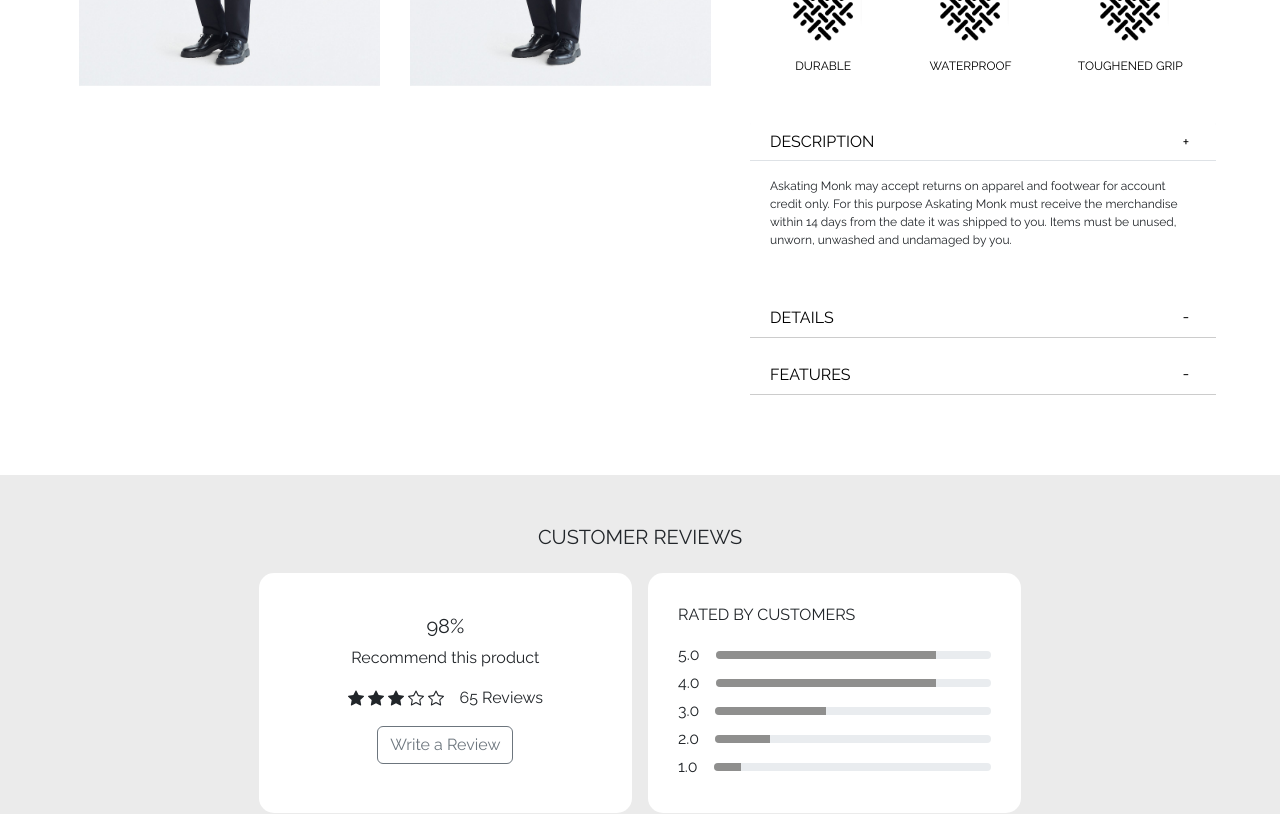
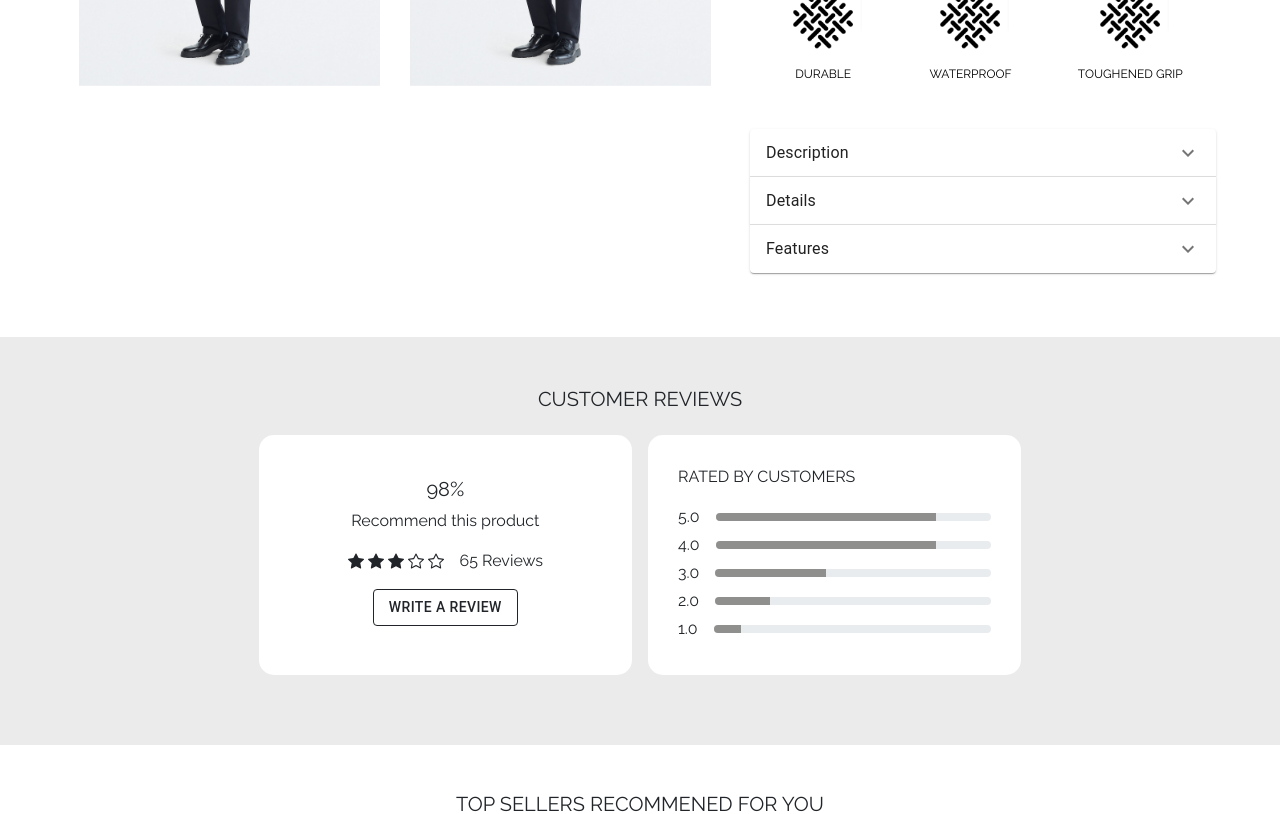
Before and after one commit to dshant/capcons, a Next.js app: page /product-single in a window 1280 px wide. Shown: the part 920-1734 px from the top of the page. Built offline with nearby package versions, Linux system fonts and the light colour scheme.

Commit message:
review page changes

```diff
--- a/components/Footer/Footer.js
+++ b/components/Footer/Footer.js
@@ -1,8 +1,7 @@
 import React from "react";
-import Grid from "@mui/material/Grid";
 import styles from "./footer.module.css";
 import { Container } from "@mui/system";
-import { List, ListItem, ListItemText, Typography } from "@mui/material";
+import { List, ListItem, ListItemText, Typography, Grid } from "@mui/material";
 
 export const Footer = () => {
   return (
--- a/components/ProductDetail/ProductDetail.js
+++ b/components/ProductDetail/ProductDetail.js
@@ -1,47 +1,76 @@
 import React from "react";
-import { Accordion } from "react-bootstrap";
+import Accordion from '@mui/material/Accordion';
+import AccordionDetails from '@mui/material/AccordionDetails';
+import AccordionSummary from '@mui/material/AccordionSummary';
+import Typography from '@mui/material/Typography';
+import ExpandMoreIcon from '@mui/icons-material/ExpandMore';
 
 export const ProductDetail = () => {
+
+  const [expanded, setExpanded] = React.useState(false);
+
+  const handleChange = (panel) => (event, isExpanded) => {
+    setExpanded(isExpanded ? panel : false);
+  };
+
   return (
     <>
       <div>
-        <Accordion className="mb-3" defaultActiveKey="0">
-          <Accordion.Item className="mb-3" eventKey="0">
-            <Accordion.Header>Description</Accordion.Header>
-            <Accordion.Body>
-              <p>
+        <Accordion expanded={expanded === 'panel1'} onChange={handleChange('panel1')}>
+          <AccordionSummary
+            expandIcon={<ExpandMoreIcon />}
+            aria-controls="panel1bh-content"
+            id="panel1bh-header"
+          >
+            <Typography>Description</Typography>
+          </AccordionSummary>
+          <AccordionDetails>
+            <Typography>
               Askating Monk may accept returns on apparel and footwear for
               account credit only. For this purpose Askating Monk must receive
               the merchandise within 14 days from the date it was shipped to
               you. Items must be unused, unworn, unwashed and undamaged by
               you.
-              </p>
-            </Accordion.Body>
-          </Accordion.Item>
-          <Accordion.Item className="mb-3" eventKey="1">
-            <Accordion.Header>Details</Accordion.Header>
-            <Accordion.Body>
-              <p>
+            </Typography>
+          </AccordionDetails>
+        </Accordion>
+
+        <Accordion expanded={expanded === 'panel2'} onChange={handleChange('panel2')}>
+          <AccordionSummary
+            expandIcon={<ExpandMoreIcon />}
+            aria-controls="panel2bh-content"
+            id="panel2bh-header"
+          >
+            <Typography>Details</Typography>
+          </AccordionSummary>
+          <AccordionDetails>
+            <Typography>
               Askating Monk may accept returns on apparel and footwear for
               account credit only. For this purpose Askating Monk must receive
               the merchandise within 14 days from the date it was shipped to
               you. Items must be unused, unworn, unwashed and undamaged by
               you.
-              </p>
-            </Accordion.Body>
-          </Accordion.Item>
-          <Accordion.Item className="mb-3" eventKey="2">
-            <Accordion.Header>Features</Accordion.Header>
-            <Accordion.Body>
-              <p>
+            </Typography>
+          </AccordionDetails>
+        </Accordion>
+
+        <Accordion expanded={expanded === 'panel3'} onChange={handleChange('panel3')}>
+          <AccordionSummary
+            expandIcon={<ExpandMoreIcon />}
+            aria-controls="panel3bh-content"
+            id="panel3bh-header"
+          >
+            <Typography>Features</Typography>
+          </AccordionSummary>
+          <AccordionDetails>
+            <Typography>
               Askating Monk may accept returns on apparel and footwear for
               account credit only. For this purpose Askating Monk must receive
               the merchandise within 14 days from the date it was shipped to
               you. Items must be unused, unworn, unwashed and undamaged by
               you.
-              </p>
-            </Accordion.Body>
-          </Accordion.Item>
+            </Typography>
+          </AccordionDetails>
         </Accordion>
       </div>
     </>
--- a/components/ReviewSection/ReviewSection.js
+++ b/components/ReviewSection/ReviewSection.js
@@ -1,8 +1,8 @@
 import React from "react";
-import { Button, Col, Row, ProgressBar } from "react-bootstrap";
+import { ProgressBar } from "react-bootstrap";
 import styles from "./review.module.css";
 import { BsStarFill, BsStar } from "react-icons/bs";
-import { Container, Grid } from "@mui/material";
+import { Container, Grid, Button } from "@mui/material";
 
 export const ReviewSection = () => {
   return (
@@ -27,7 +27,7 @@ export const ReviewSection = () => {
                       </div>
                       <span>65 Reviews</span>
                     </div>
-                    <Button className="mb-2" variant="outline-secondary">
+                    <Button className="mb-2" variant="outlined" color='inherit'>
                       Write a Review
                     </Button>
                   </div>
--- a/components/SizePicker/SizePicker.js
+++ b/components/SizePicker/SizePicker.js
@@ -1,7 +1,7 @@
 import Link from "next/link";
 import React from "react";
-import { Button } from "react-bootstrap";
 import styles from "./sizePicker.module.css";
+import {Button, Box} from '@mui/material';
 
 export const SizePicker = () => {
   return (
@@ -11,7 +11,7 @@ export const SizePicker = () => {
           <h5>SIZE</h5>
           <Link href="">SIZE GUIDE</Link>
         </div>
-        <div className="d-flex flex-wrap gap-3">
+        <Box sx={{ flexWrap: 'wrap' }} display='flex' gap={3}>
           <Button variant="outline">37</Button>
           <Button variant="outline">38</Button>
           <Button variant="outline">39</Button>
@@ -20,7 +20,7 @@ export const SizePicker = () => {
           <Button variant="outline">42</Button>
           <Button variant="outline">43</Button>
           <Button variant="outline">44</Button>
-        </div>
+        </Box>
       </div>
     </>
   );
--- a/pages/index.js
+++ b/pages/index.js
@@ -10,6 +10,8 @@ import styles from "../styles/Home.module.css";
 import { Swiper, SwiperSlide } from "swiper/react";
 import { Autoplay } from "swiper";
 import { Box, Card, Container, Grid, Typography } from "@mui/material";
+import GetLook from './get-look/index'
+import ProductSingle from './product-single/index'
 
 const homeCardData = [
   {
@@ -127,6 +129,7 @@ const dealCardData = [
 export default function Home() {
   return (
     <>
+      <ProductSingle/>
       <AppLayout>
         <section className={styles.homeSlider}>
           <div className={`${styles.slides}`}>
```
Also changed, not shown: components/Header/Header.js (+4 -16 lines), pages/get-look/index.js (+19 -18 lines). Lines whose indentation alone changed are shown as unchanged.
